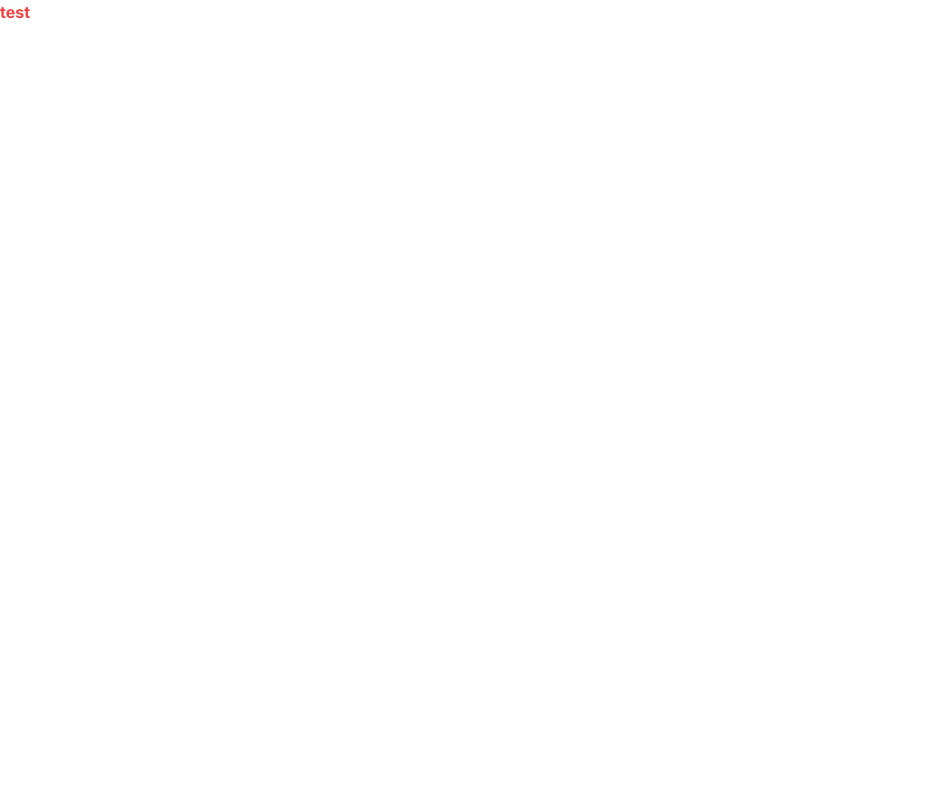
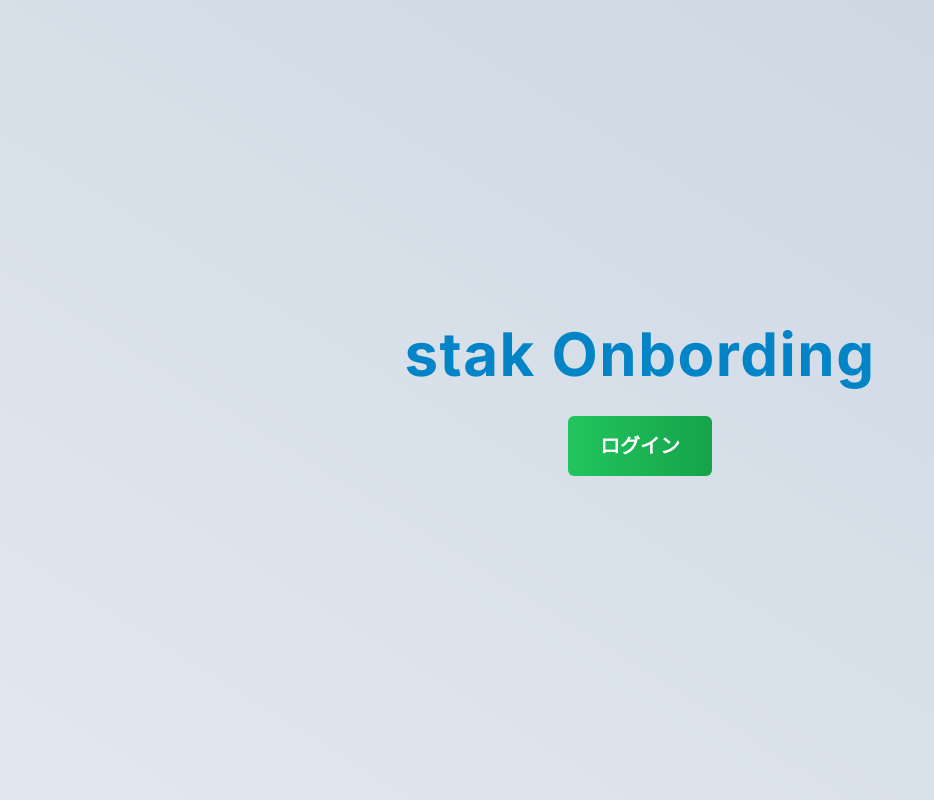
Before and after one commit to koichi-omae/next-nest-corbado-supabase-prisma, a Next.js app in the folder frontend/: page / in a window 1280 px wide. Shown: the whole page, without its empty margins (0-934 px from the left). Built offline with nearby package versions, Linux system fonts and the light colour scheme.

Commit message:
Topページの作成

```diff
--- a/frontend/src/app/page.tsx
+++ b/frontend/src/app/page.tsx
@@ -1,5 +1,16 @@
-import Image from 'next/image';
+import Link from 'next/link';
 
 export default function Home() {
-  return <div className=' font-bold text-red-500'>test</div>;
+  return (
+    <div className='flex justify-center items-center h-screen bg-gradient-to-bl from-slate-300 to-slate-200 '>
+      <div className='text-center'>
+        <h1 className='text-6xl font-bold tracking-wide text-sky-600'>stak Onbording</h1>
+        <Link href='/auth'>
+          <button className='mt-8 text-xl font-semibold bg-gradient-to-l from-green-600 to-green-500 text-white rounded-md py-4 px-8 hover:opacity-75'>
+            ログイン
+          </button>
+        </Link>
+      </div>
+    </div>
+  );
 }
```
